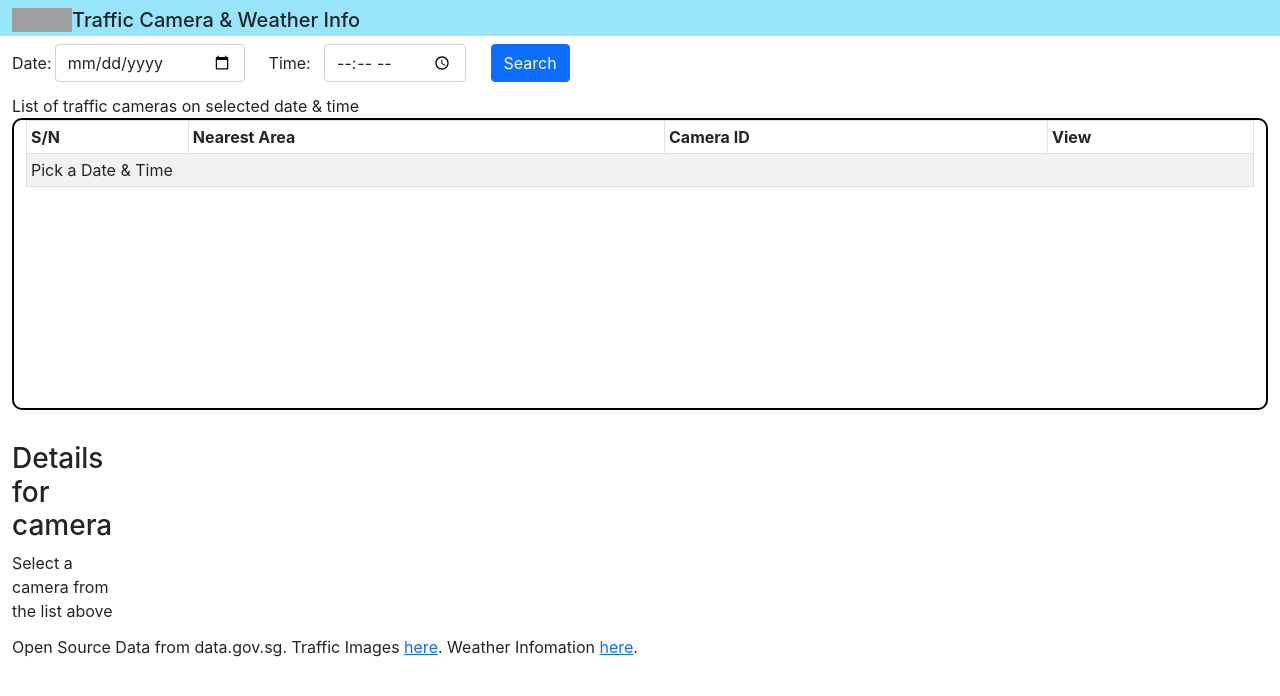
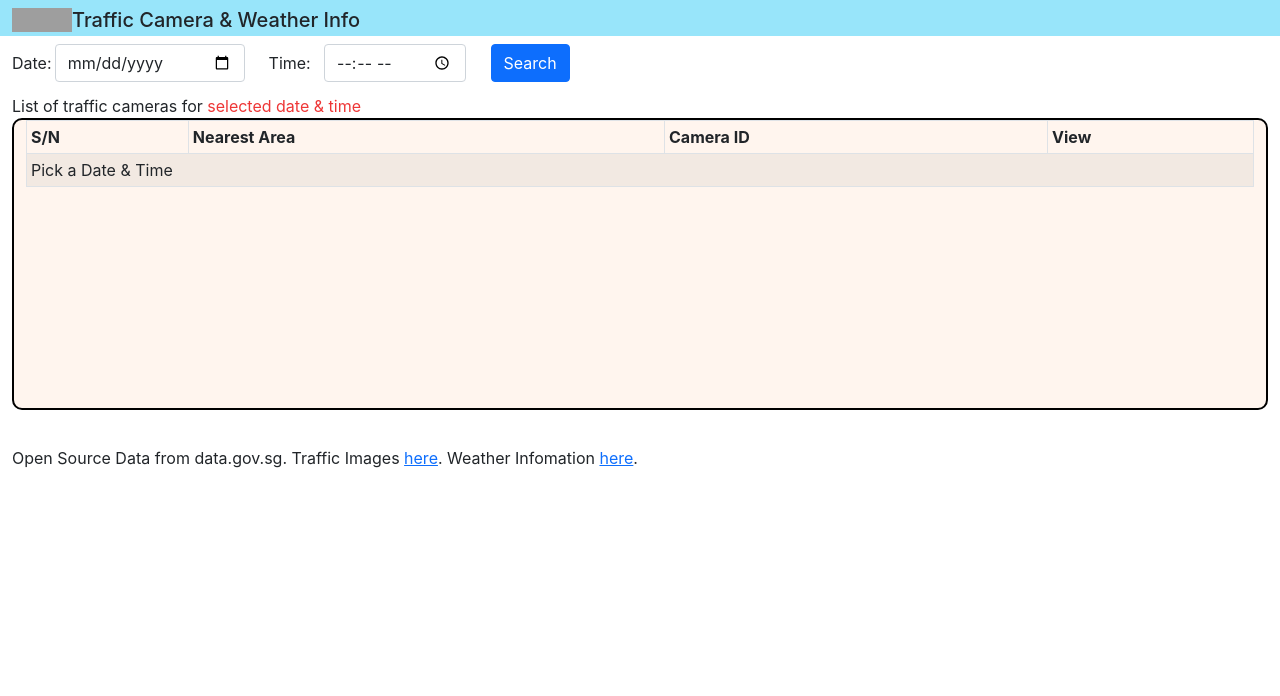
Before and after one commit to gloairc/traffic-cam-weather, a React (Create React App) app: page / in a window 1280 px wide. Shown: the top 696 px of the page. Built offline with nearby package versions, Linux system fonts and the light colour scheme; grey boxes are pictures that could not be loaded.

Commit message:
general layout, show weatherCamImage only when click view

```diff
--- a/src/App.css
+++ b/src/App.css
@@ -33,8 +33,11 @@ height: auto
 } */
 
 #location-list-cont{
-  /* background-color: seashell; */
-  height: 43vh
+    height: 43vh
+}
+
+.span{
+  color:rgb(238, 54, 54)
 }
 
 #table-cont{
@@ -42,6 +45,8 @@ height: auto
   height: 87%;
   border: 2px solid black;
   border-radius: 10px;
+  background-color: seashell;
+   /* background-color: rgb(223, 238, 243); */
 }
 
 /* scrollbar */
@@ -81,3 +86,9 @@ height: auto
   /* background-color: whitesmoke; */
   border-radius: 5px;
 }
+
+#details-h5{
+  background-color: #b2e8f7;
+  border-radius: 5px;
+  /* border: 1px solid black */
+}
--- a/src/App.js
+++ b/src/App.js
@@ -13,6 +13,7 @@ function App() {
   const [weatherData, setWeatherData] = useState([])
   const [camNForecastData, setCamNForecastData] = useState([])
   const [chosenLocation, setChosenLocation] = useState({})
+  const [showWeatherCam, setShowWeatherCam] = useState(false)
 
   useEffect(() => {//setCameraData & setWeatherData
     if (queryString !== "") {//axios API if querystring not empty
@@ -43,13 +44,9 @@ function App() {
     }
   }, [queryString])
 
-  console.log("weathdata outside", weatherData)
-  console.log("cameradata outside", cameraData)
-
-
   // if cameraData & weatherData is not empty, find nearest area for camera based on long & lat
   let cameraNforecastArray = [];
-  useEffect(() => {
+  useEffect(() => {//form camNForecastData
     if (Object.keys(cameraData).length !== 0 && weatherData.length !== 0) {
 
       for (let i = 0; i < cameraData.cameras.length; i++) { //walk through camera array
@@ -87,8 +84,15 @@ function App() {
     }
   }, [cameraData, weatherData])
 
+  useEffect(() => {//if search date-time, dont show weatherCam
+    if (queryString !== "") {
+      setShowWeatherCam(false)
+    }
+  }, [queryString])
+
   const handleViewClick = (data) => {
     setChosenLocation(data)
+    setShowWeatherCam(true)
   }
 
   return (
@@ -100,7 +104,7 @@ function App() {
 
       <LocationList cameraTime={cameraData.timestamp} camNForecastData={camNForecastData} handleViewClick={handleViewClick} />
 
-      <WeatherCamImage chosenLocation={chosenLocation} />
+      <WeatherCamImage chosenLocation={chosenLocation} showWeatherCam={showWeatherCam} />
 
       <Footer />
     </div>
--- a/src/components/DataTime.js
+++ b/src/components/DataTime.js
@@ -6,6 +6,7 @@ import { Form, Row, Col, Button } from "react-bootstrap";
 
 const DateTime = (props) => {
     const [formData, setFormData] = useState({})
+
     const handleSubmit = (event) => {
         event.preventDefault();
         //manipulate the formData {date:YYYY-MM-DD, time:HH:MM} to to form a valid query string
--- a/src/components/LocationList.js
+++ b/src/components/LocationList.js
@@ -2,7 +2,6 @@ import React, { useEffect, useState } from "react";
 import { Table, Button } from "react-bootstrap";
 
 const LocationList = (props) => {
-    //clean up props.cameraData.timestamp here, remove +08:00, seperate date,time, reorder data & time
     const [camNForecastData, setCamNForecastData] = useState([])
     const [loaded, setLoaded] = useState(false)
     const [dateTimeAcquired, setDateTimeAcquired] = useState("selected date & time")
@@ -24,7 +23,7 @@ const LocationList = (props) => {
 
     return (
         <div class="container-fluid pt-2" id="location-list-cont">
-            List of traffic cameras on {dateTimeAcquired}
+            List of traffic cameras for <span class="span">{dateTimeAcquired}</span>
             {/* table list of S/N, location, camera number */}
 
             <div class="container-fluid" id="table-cont" >
--- a/src/components/WeatherCamImage.js
+++ b/src/components/WeatherCamImage.js
@@ -5,6 +5,15 @@ const WeatherCamImage = (props) => {
     const [locationChosen, setLocationChosen] = useState(false);
     const [imageTime, setImageTime] = useState("");
     const [geolocation, setGeoLocation] = useState({})
+
+
+    // useEffect(() => {
+    //     if (props.showWeatherCam === false) {
+    //        noShow
+    //     } else {
+
+    //     }
+    // }, [props.chosenLocation])
 
     useEffect(() => {
         if (Object.keys(props.chosenLocation).length !== 0) {
@@ -21,19 +30,22 @@ const WeatherCamImage = (props) => {
         (
             <>
                 <div>
-                    <h5>Nearest Available Weather Info</h5>
-                    <strong>Area: </strong>{props.chosenLocation.locationName}
+                    <h6>Nearest Available Weather Info</h6>
+                    <p><strong>Area: </strong>{props.chosenLocation.locationName}
                         <br />
                         <strong>Weather: </strong>{props.chosenLocation.locationName_forecast}
+                    </p>
                 </div>
                 <div>
-                    <h5>Traffic Camera Info</h5>
+                    <h6>Traffic Camera Info</h6>
+                    <p>
                         <strong>Camera ID: </strong>{props.chosenLocation.camera_id}
                         <br />
                         <strong>Exact Geo-location:  </strong>({(geolocation.latitude)}, {(geolocation.longitude)})
                         {/* </strong>({(geolocation.latitude).toFixed(3)}, {(geolocation.longitude).toFixed(3)}) */}
                         <br />
                         <strong>Time of image: </strong>{imageTime}
+                    </p>
                 </div>
             </>
         )
@@ -54,11 +66,14 @@ const WeatherCamImage = (props) => {
 
     const renderImage = (locationChosen === true) ? haveImage : <></>
 
+    const noShow = (
+        <></>
+    )
 
-    return (
-        <div class="container-fluid d-flex py-2" id="weather-cam-image-cont">
-            <div class="row">
-                <div class="container-fluid col-sm-12 col-md-5 py-1"><h3>Details for camera {props.chosenLocation.camera_id}</h3>
+    const showWeatherCamImage = (
+        <>
+            <div class="container-fluid row">
+                <div class="container-fluid col-sm-12 col-md-5 py-1"><h5 id="details-h5">Details for camera <span class="span">{props.chosenLocation.camera_id}</span></h5>
                     {renderDetails}
                 </div >
 
@@ -66,6 +81,15 @@ const WeatherCamImage = (props) => {
                     {renderImage}
                 </div>
             </div>
+        </>
+    )
+
+
+    const showOrNoShow = (props.showWeatherCam === true) ? showWeatherCamImage : noShow
+
+    return (
+        <div class="container-fluid d-flex py-2" id="weather-cam-image-cont">
+            {showOrNoShow}
         </div>
     )
 }
```
Lines whose indentation alone changed are shown as unchanged.
